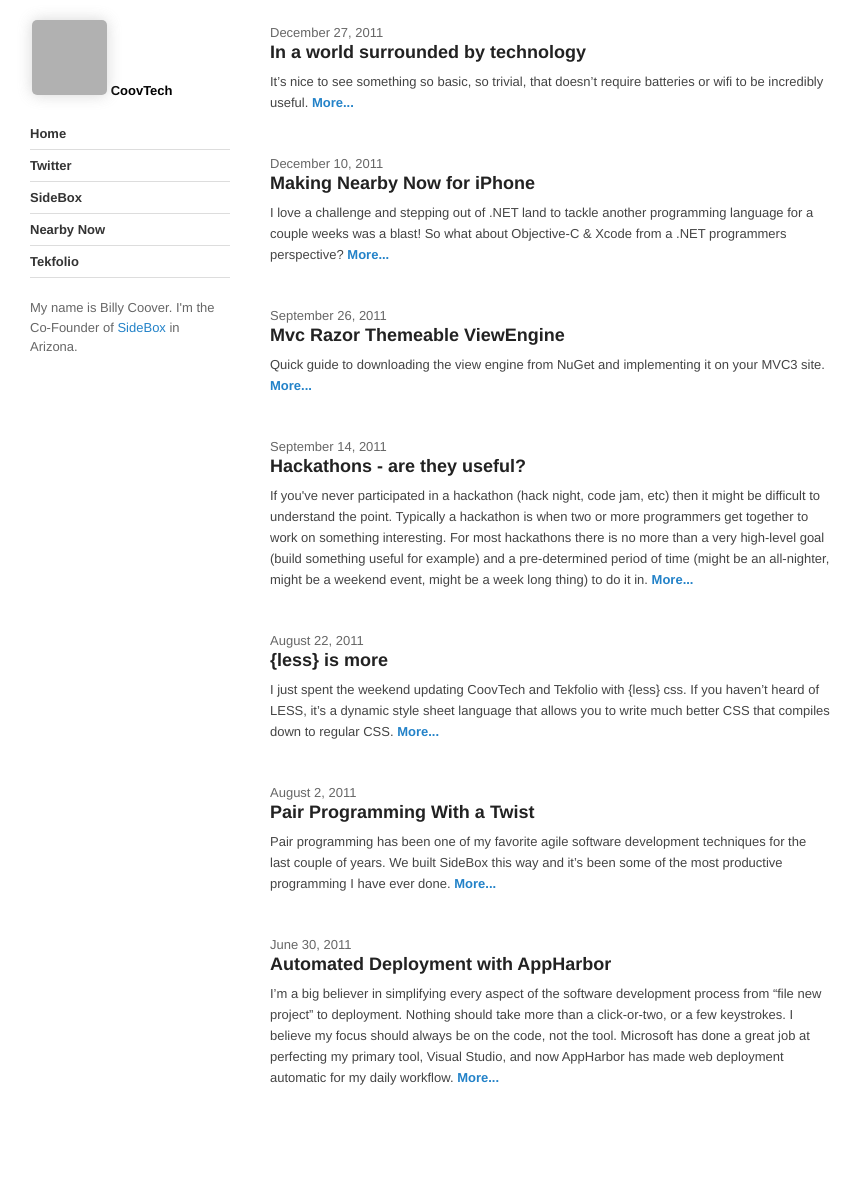
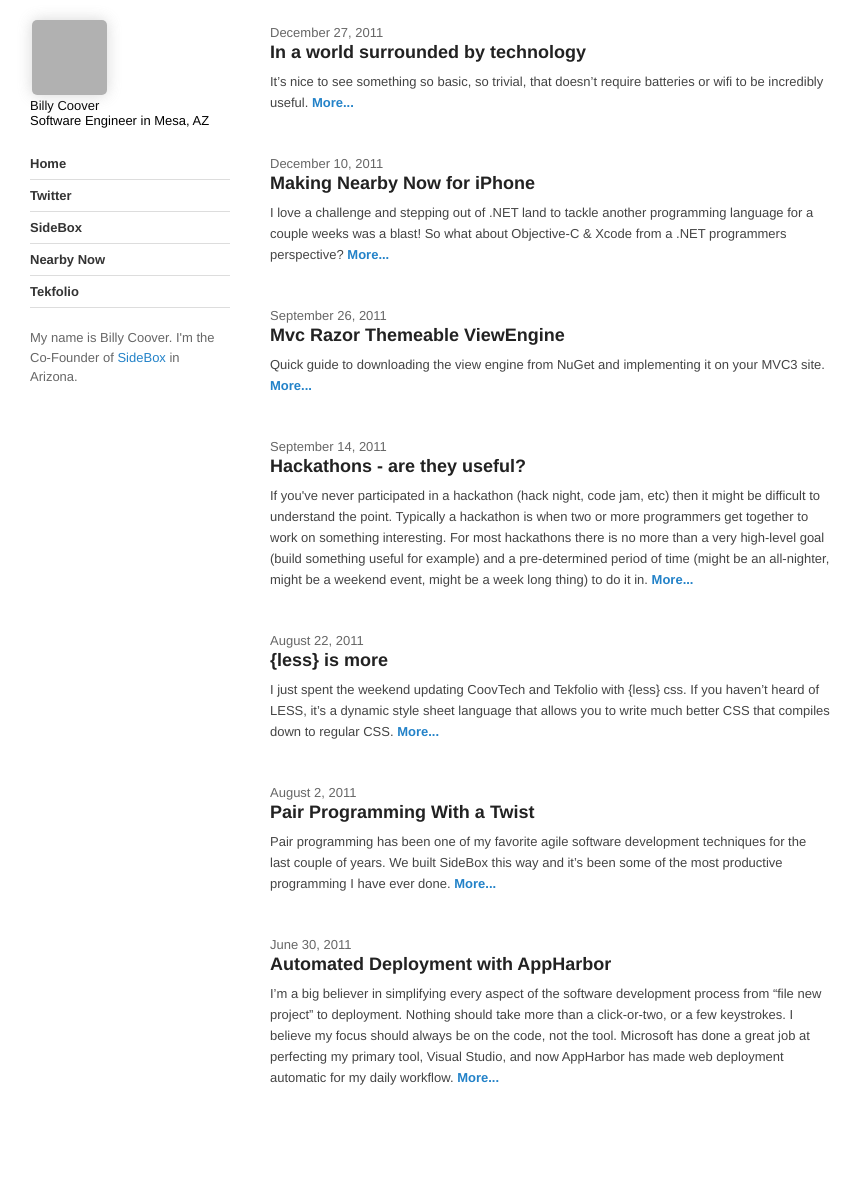
Before and after one commit to azcoov/azcoov.github.com, a Jekyll site: the page built from index.html, in a window 1280 px wide. Shown: the whole page, without its empty margins (0-864 px from the left). Built offline with Jekyll 4.4.1, drawn with Linux system fonts in a browser that asks for light colours; Markdown is read by kramdown in place of the engine named in the settings; grey boxes are pictures that could not be loaded.

Commit message:
new mug & callout

```diff
--- a/_layouts/default.html
+++ b/_layouts/default.html
@@ -19,7 +19,9 @@
     <a href="/">
       <img src="http://gravatar.com/avatar/9bb02ec020f37fd161b8a7f9e0823ef2.png" height="75" width="75" class="avatar">
     </a>
-    <strong>CoovTech</strong>
+    <br />
+    <span>Billy Coover</span><br />
+    <span>Software Engineer in Mesa, AZ</span>
 
     <ul class="nav">
       <li><a href="/">Home</a></li>
```
